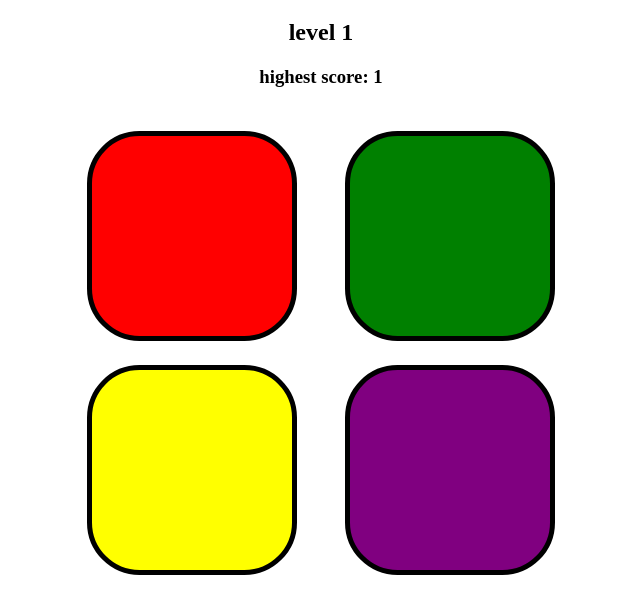
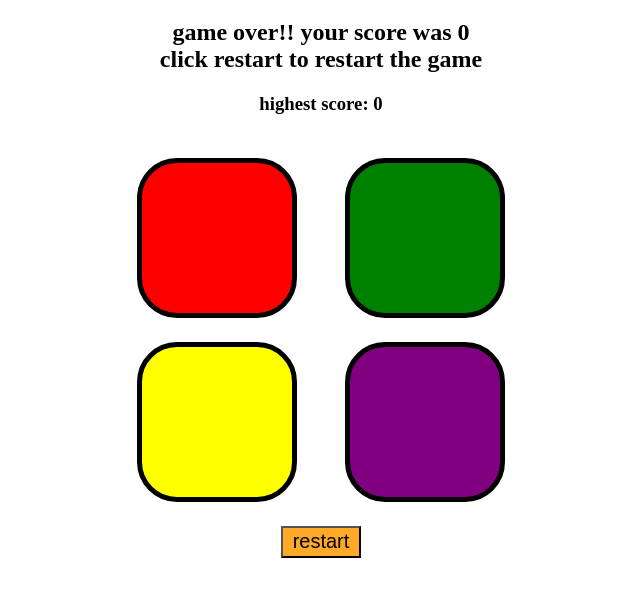
Before and after one commit to harshalpatil934/Simon-say-game, a plain HTML site: page index.html in a window 1280 px wide. Both pictures are taken after a click on the element 511 px from the left and 296 px from the top of the page. Shown: the part 61-674 px from the top of the page, without its empty margins (319-959 px from the left). Drawn offline with Linux system fonts and the light colour scheme.

Commit message:
updated file

```diff
--- a/app.js
+++ b/app.js
@@ -7,12 +7,14 @@ let started=false;
 let hs=0;
 let h2=document.querySelector("h2");
 let h3=document.querySelector("h3");
+let st=document.getElementById("start");
 
-document.addEventListener("click",function(){
+st.addEventListener("click",function(){
     if(started == false){
     console.log("game started");
     started=true;
     levelup();
+    st.innerText="start";
     }
 });
 function btnflash(btn){
@@ -54,7 +56,8 @@ function check(idx){
             setTimeout(levelup,1000);
         }
     }else{
-        h2.innerText="game over!! your score was "+level+"\nclick anywhere to restart game";
+        h2.innerHTML="game over!! your score was "+level+"<br>click restart to restart the game";
+        st.innerText="restart";
         document.querySelector("body").style.backgroundColor="red";
         setTimeout(function(){
         document.querySelector("body").style.backgroundColor="white";
--- a/index.html
+++ b/index.html
@@ -18,7 +18,10 @@
         <div class="line2">
             <div class="btn green" type="button" id="green"></div>
             <div class="btn purple" type="button"id="purple"></div></div>
+
+
     </div>
+    <button id="start">start</button>
     <script src="app.js"></script>
 </body>
 </html>
--- a/style.css
+++ b/style.css
@@ -2,8 +2,8 @@ body{
     text-align: center;
 }
 .btn{
-    height: 200px;
-    width:200px;
+    height: 150px;
+    width:150px;
     border-radius: 25%;
     border:5px solid black;
     margin: 1.5rem;
@@ -22,6 +22,13 @@ body{
 .flash{background-color: white;}
 .userflash{background-color: black;}
 
+#start{
+    background-color: #ffa928;
+    height:2rem;
+    width:5rem;
+    font-size: 20px;
+    }
+
 @media (max-width:600px){
     .btn{
         height: 120px;
```
